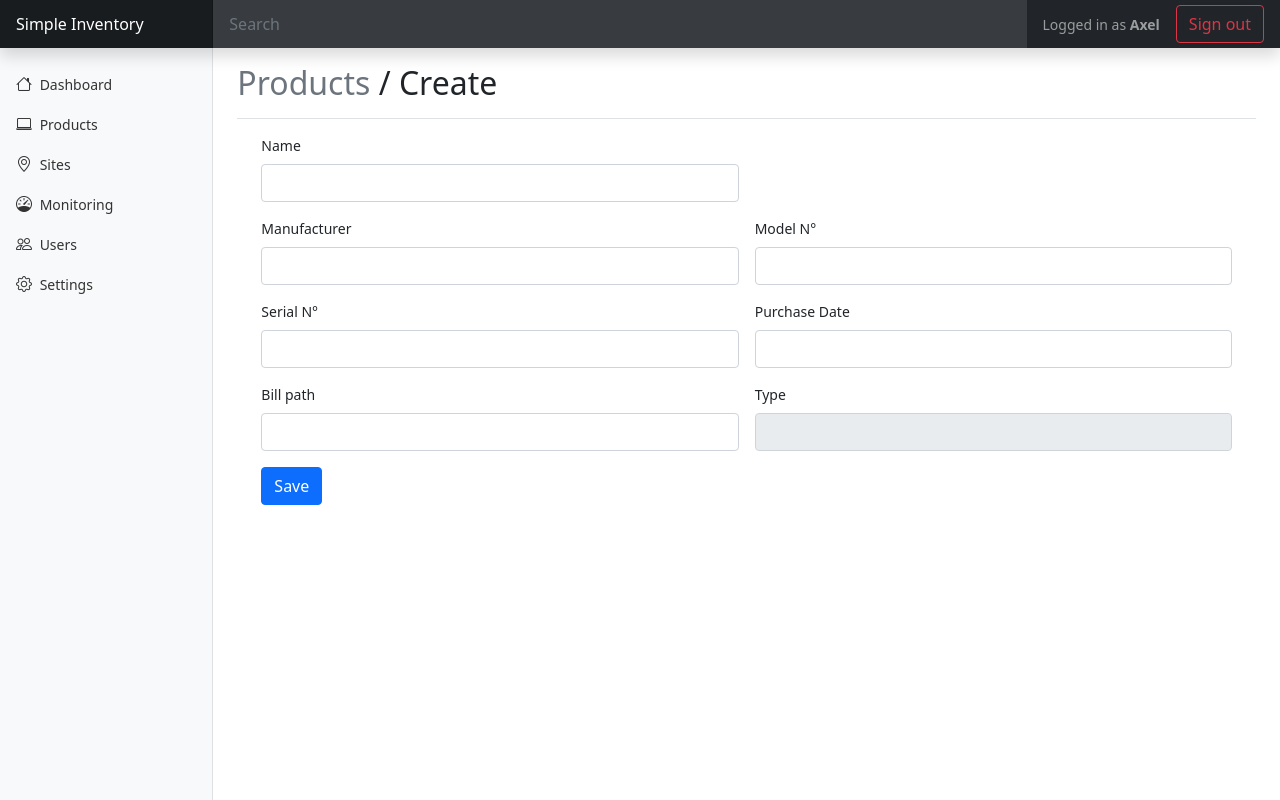
After one commit to Axel-1/Simple-Inventory, a PHP site: template app/View/productCreateView.php in a window 1280 px wide. The commit adds this page. Run offline with PHP 8.4, Linux system fonts and the light colour scheme; the template is opened without the code that fills it: most values are stand-ins (such as "Sample title", 1, 10 or a date in 2020); data that the repository does not hold is empty; some libraries are stand-ins or nearby versions.

Commit message:
Add option to create product

```diff
--- /dev/null
+++ b/app/View/productCreateView.php
@@ -0,0 +1,60 @@
+<div class="d-flex justify-content-between flex-wrap flex-md-nowrap align-items-center pt-3 pb-2 mb-3 border-bottom">
+    <h1 class="h2"><a href="?action=productList" class="link-secondary text-decoration-none">Products</a> / Create</h1>
+</div>
+<div class="container">
+    <form action="./?action=productCreateSave&productType=<?= $this->productType ?>" method="POST"
+          class="row g-3">
+        <div class="col-md-6">
+            <label for="inputProdName" class="form-label">Name</label>
+            <input type="text" class="form-control" name="inputProdName">
+        </div>
+        <div class="col-md-6">
+            <?php if ($this->productType == "Physical") { ?>
+                <label for="inputProdHostname" class="form-label">Hostname</label>
+                <input type="text" class="form-control" name="inputProdHostname">
+            <?php } elseif ($this->productType == "Digital") { ?>
+                <label for="inputProdExpDate" class="form-label">Expiration date</label>
+                <input type="text" class="form-control" name="inputProdExpDate">
+            <?php } ?>
+        </div>
+        <div class="col-md-6">
+            <label for="inputProdManufacturer" class="form-label">Manufacturer</label>
+            <input type="text" class="form-control" name="inputProdManufacturer">
+        </div>
+        <div class="col-md-6">
+            <label for="inputProdModelNo" class="form-label">Model N°</label>
+            <input type="text" class="form-control" name="inputProdModelNo">
+        </div>
+        <div class="col-md-6">
+            <label for="inputProdSerialNo" class="form-label">Serial N°</label>
+            <input type="text" class="form-control" name="inputProdSerialNo">
+        </div>
+        <div class="col-md-6">
+            <label for="inputProdPurchaseDate" class="form-label">Purchase Date</label>
+            <input type="text" class="form-control" name="inputProdPurchaseDate">
+        </div>
+        <div class="col-md-6">
+            <label for="inputProdBillPath" class="form-label">Bill path</label>
+            <input type="text" class="form-control" name="inputProdBillPath">
+        </div>
+        <div class="col-md-6">
+            <label for="inputProdType" class="form-label">Type</label>
+            <input type="text" class="form-control" name="inputProdType" disabled readonly
+                   value="<?= $this->productType ?>">
+        </div>
+        <?php if ($this->productType == "Physical") { ?>
+            <div class="col-md-3">
+                <label for="inputProdSite" class="form-label">Site</label>
+                <select class="form-select" name="inputProdSite" required>
+                    <option selected disabled value="">Choose...</option>
+                    <?php foreach ($siteList as $key => $val) { ?>
+                        <option value="<?= $key ?>"><?= $val ?></option>
+                    <?php } ?>
+                </select>
+            </div>
+        <?php } ?>
+        <div class="col-12">
+            <button type="submit" class="btn btn-primary">Save</button>
+        </div>
+    </form>
+</div>
--- a/app/View/siteListView.php
+++ b/app/View/siteListView.php
@@ -1,6 +1,6 @@
 <div class="d-flex justify-content-between flex-wrap flex-md-nowrap align-items-center pt-3 pb-2 mb-3 border-bottom">
     <h1 class="h2">Sites</h1>
-    <a href="?action=siteCreate" class="btn btn-primary">+</a>
+    <a href="?action=siteCreate" class="btn btn-primary">New</a>
 </div>
 <div class="container">
     <div class="row mb-4">
--- a/index.php
+++ b/index.php
@@ -30,6 +30,12 @@ switch ($action) {
         break;
     case "productEditSave" :
         ProductController::getInstance()->save();
+        break;
+    case "productCreate" :
+        ProductCreateController::getInstance()->create();
+        break;
+    case "productCreateSave" :
+        ProductCreateController::getInstance()->save();
         break;
     case "productDelete" :
         ProductController::getInstance()->delete();
```
Also changed, not shown: app/Controller/ProductCreateController.php (added, +67 -0 lines), app/View/productListView.php (+9 -0 lines).
